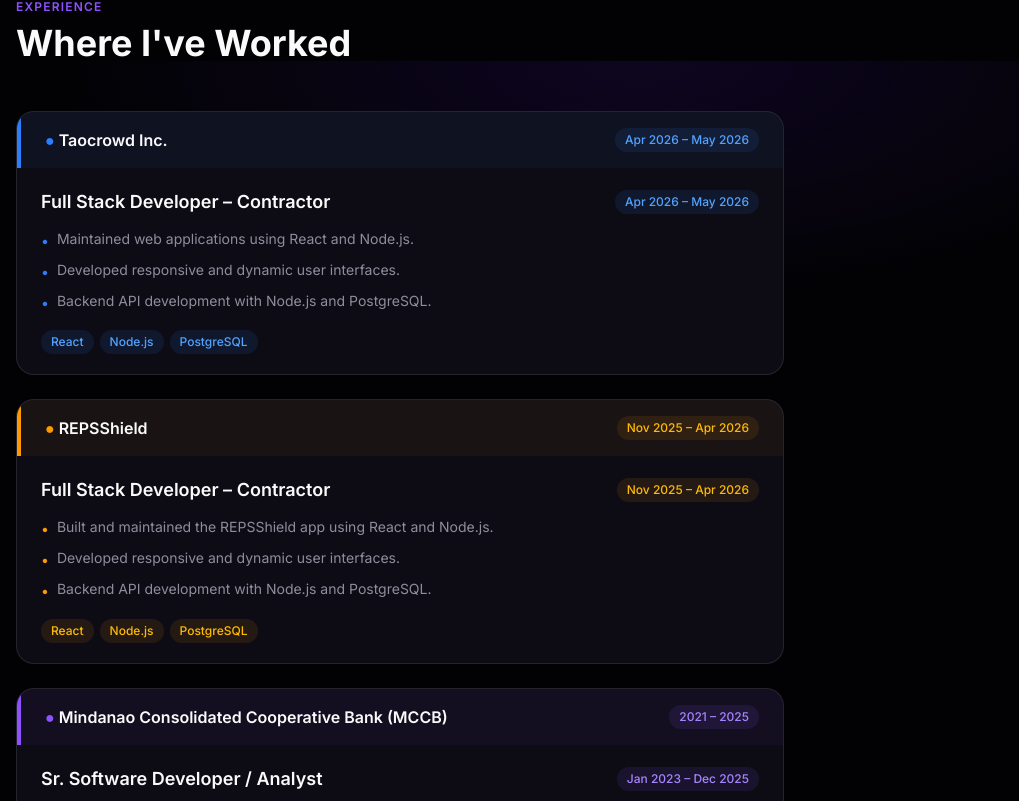
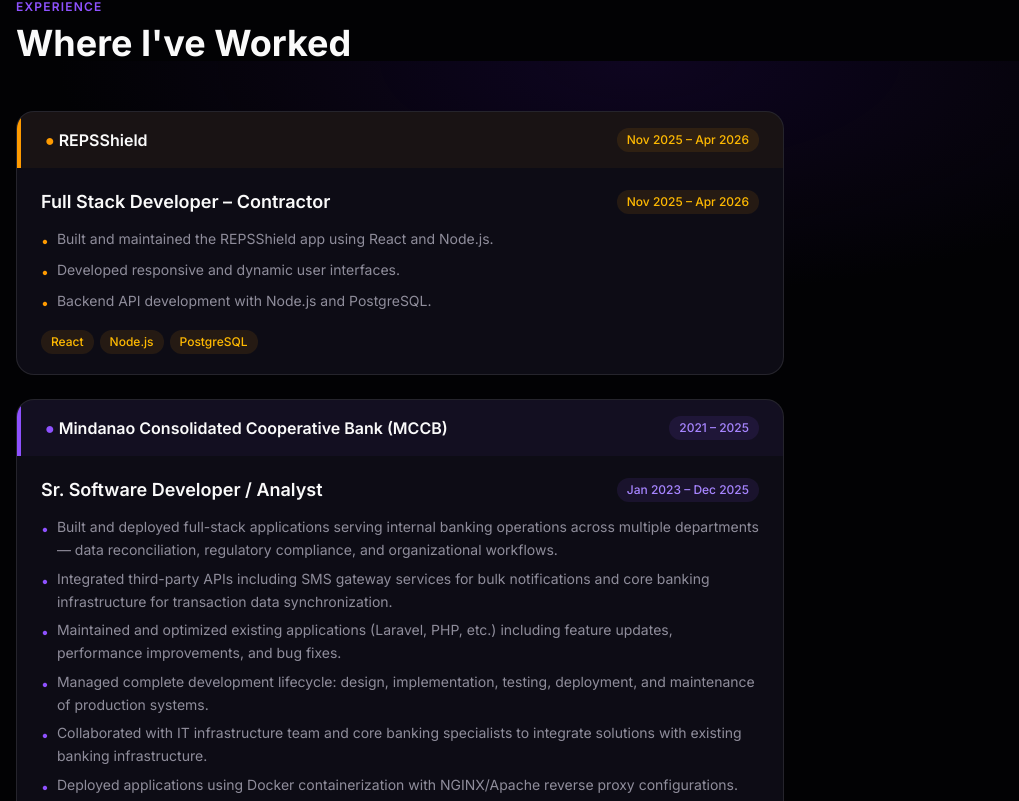
Before and after one commit to jeamiel03019893/portfolio, a React (Vite) app: page / in a window 1280 px wide. Shown: the part 1539-2340 px from the top of the page, without its empty margins (0-1019 px from the left). Built offline with nearby package versions, Linux system fonts and the light colour scheme.

Commit message:
Remove taocrowd experience

```diff
--- a/src/components/sections/Experience.tsx
+++ b/src/components/sections/Experience.tsx
@@ -37,23 +37,6 @@ const companyColors = {
 };
 
 const experiences = [
-	{
-		company: 'Taocrowd Inc.',
-		period: 'Apr 2026 – May 2026',
-		color: 'blue' as const,
-		roles: [
-			{
-				title: 'Full Stack Developer – Contractor',
-				period: 'Apr 2026 – May 2026',
-				bullets: [
-					'Maintained web applications using React and Node.js.',
-					'Developed responsive and dynamic user interfaces.',
-					'Backend API development with Node.js and PostgreSQL.',
-				],
-				tags: ['React', 'Node.js', 'PostgreSQL'],
-			},
-		],
-	},
 	{
 		company: 'REPSShield',
 		period: 'Nov 2025 – Apr 2026',
```
